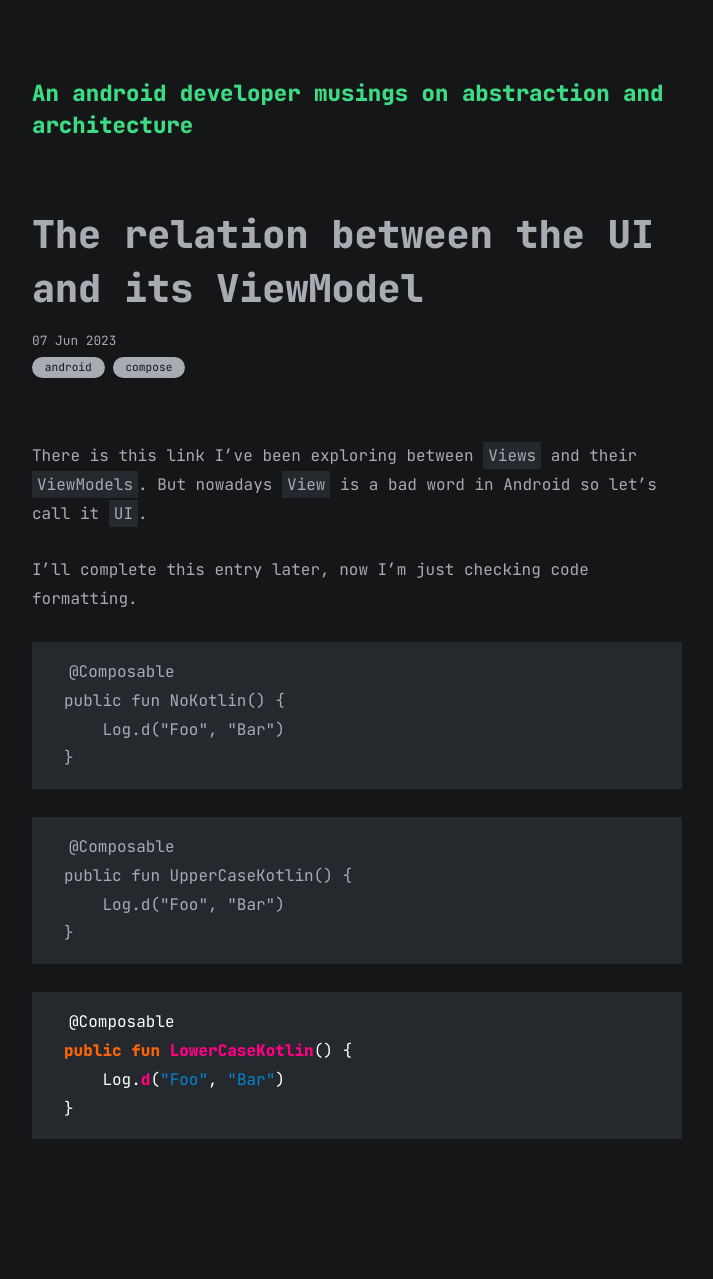
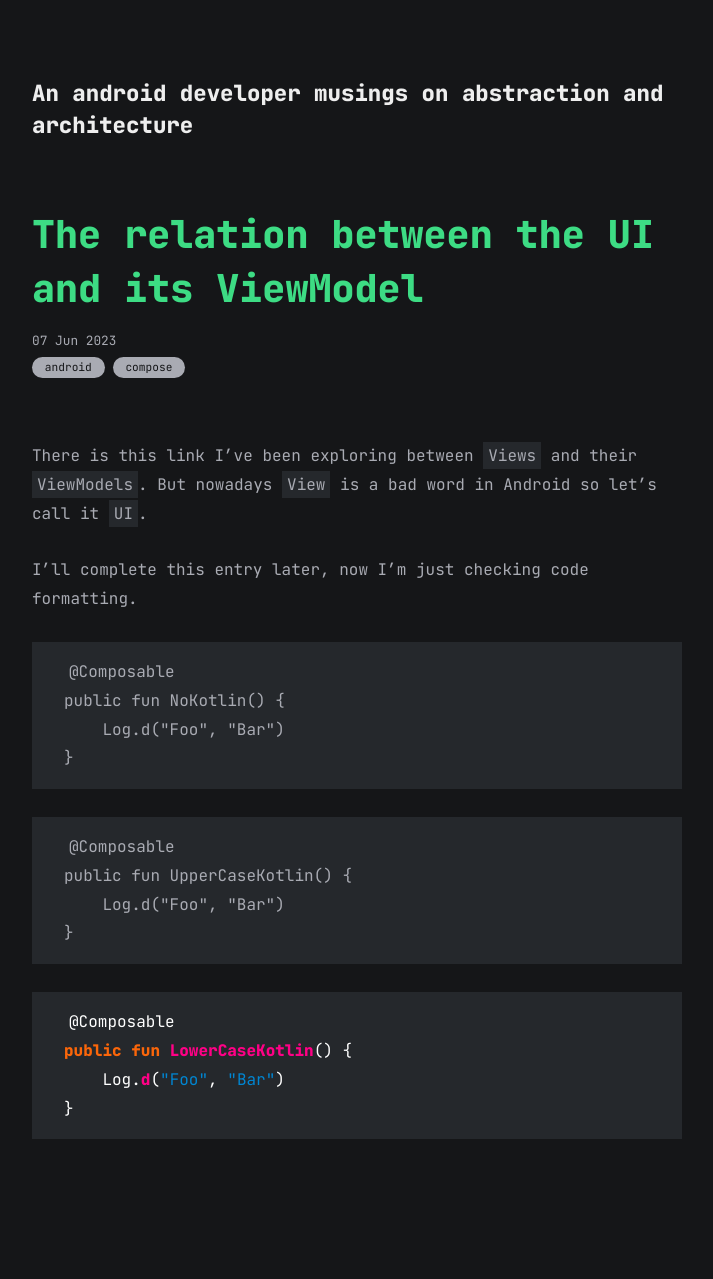
Before and after one commit to budius/budius.github.io, a Jekyll site: the page built from all_collections/_posts/2023-06-07-relation-between-the-ui-and-its-viewmodel.md, in a window 1280 px wide. Shown: the whole page, without its empty margins (283-996 px from the left). Built offline with Jekyll 4.4.1, drawn with Linux system fonts in a browser that asks for light colours.

Commit message:
change the android green

```diff
--- a/assets/css/post.css
+++ b/assets/css/post.css
@@ -42,7 +42,7 @@ header {
   font-size: 1.4rem;
   font-weight: bolder;
   line-height: 110%;
-  color: var(--android-green);
+  color: var(--white-1);
 }
 main {
   margin: 0 auto;
@@ -60,6 +60,7 @@ main {
   font-size: 2.4rem;
   margin-bottom: 0.6rem;
   line-height: 140%;
+  color: var(--android-green);
 }
 
 .article .date {
```
